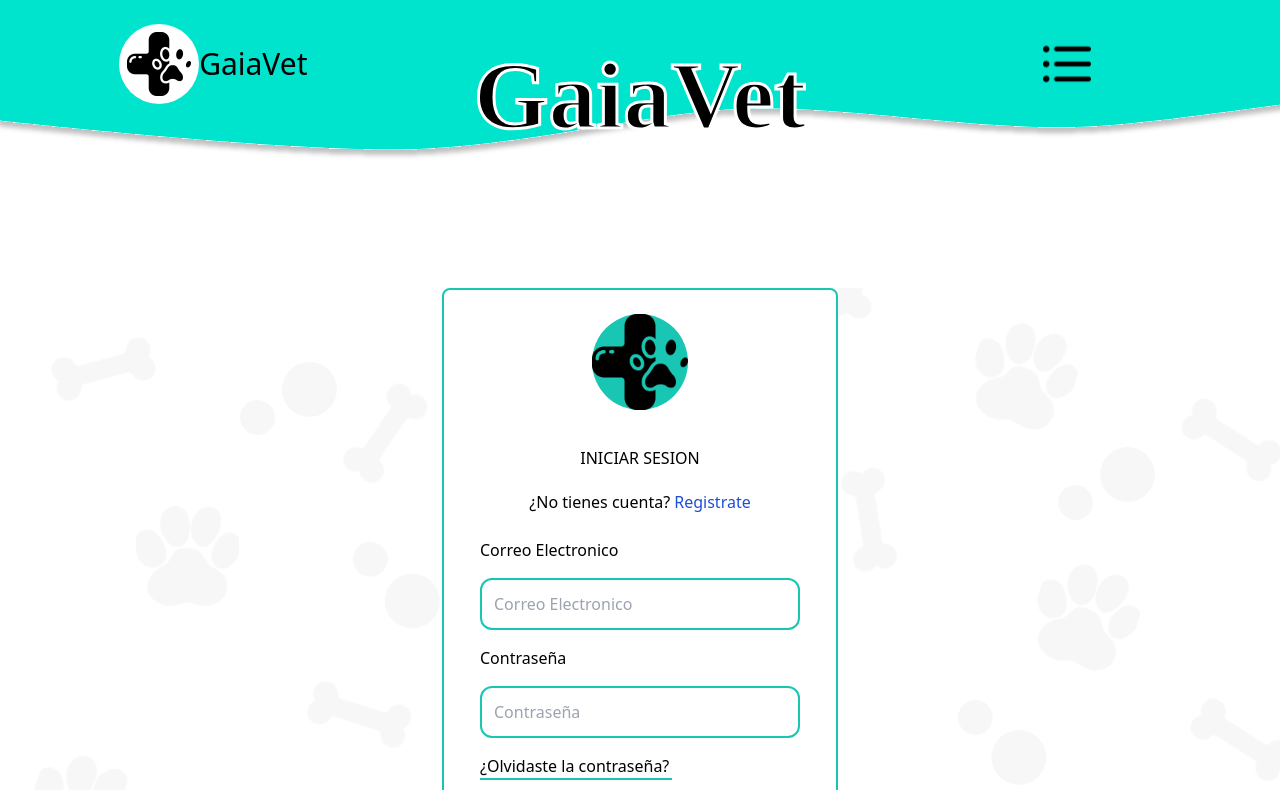
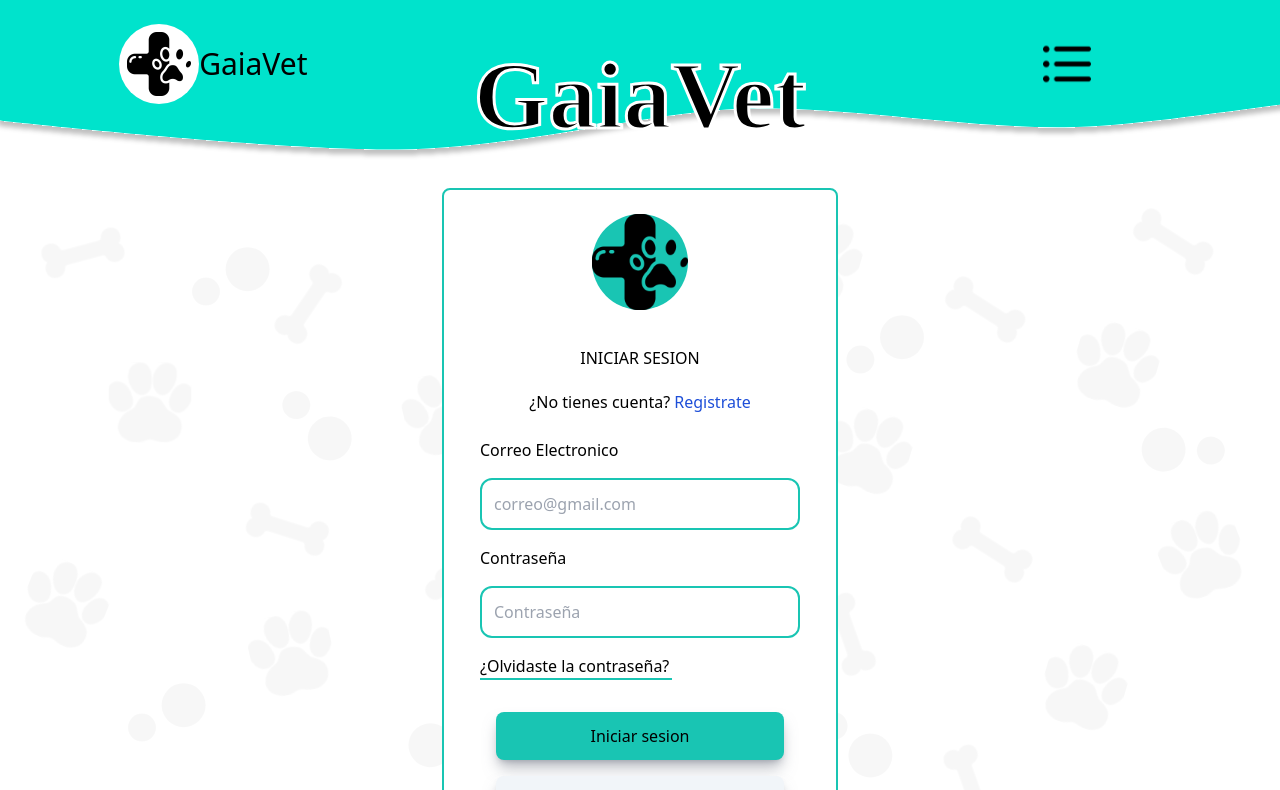
Before and after one commit to santiagocastano589/GaiaVet, a React (Vite) app: page / in a window 1280 px wide. Shown: the top 790 px of the page. Built offline with nearby package versions, Linux system fonts and the light colour scheme; a web font is replaced by a local one.

Commit message:
error in the header is corrected and colors are changed

```diff
--- a/src/Components/Login/Login.jsx
+++ b/src/Components/Login/Login.jsx
@@ -7,7 +7,7 @@ import { Button } from '../Button/Button';
 export const Login = () => {
   return (
 
-    <div className='flex justify-center items-center my-28 bg-fondo '>
+    <div className='flex justify-center items-center mt-3'>
 
     <div className="bg-white flex justify-center items-center  flex-col border-solid border-2 border-blue-border rounded-lg">
 
@@ -20,7 +20,7 @@ export const Login = () => {
 
     <form className='flex flex-col ' action="">
 
-      <Input name="Correo Electronico" type="text" placeholder='Correo Electronico'/>
+      <Input name="Correo Electronico" type="text" placeholder='correo@gmail.com'/>
       <Input name="Contraseña" type="password" placeholder='Contraseña'/>
 
     <a className='my-4 mx-9 border-b-2 border-blue-border w-48' href="#">¿Olvidaste la contraseña?</a>
--- a/src/Components/Record/Record.jsx
+++ b/src/Components/Record/Record.jsx
@@ -21,7 +21,7 @@ export const Record = () => {
     <form className='flex flex-col ' action="">
 
       <Input name="Nombre Completo" type="text" placeholder='Nombre Completo'/>
-      <Input name="Correo Electronico" type="text" placeholder='Correo Electronico'/>
+      <Input name="Correo Electronico" type="text" placeholder='correo@gmil.com'/>
       <Input name="Contraseña" type="password" placeholder='Contraseña'/>
 
     <div className='flex justify-center items-center flex-col'>
```
